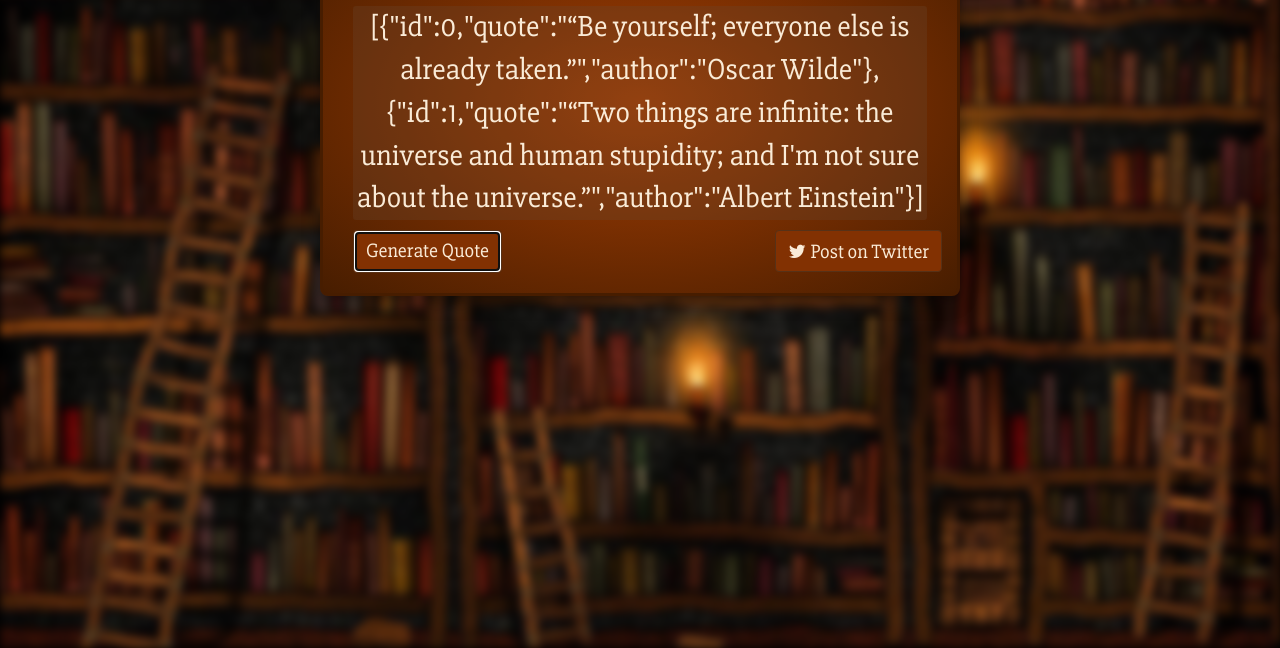
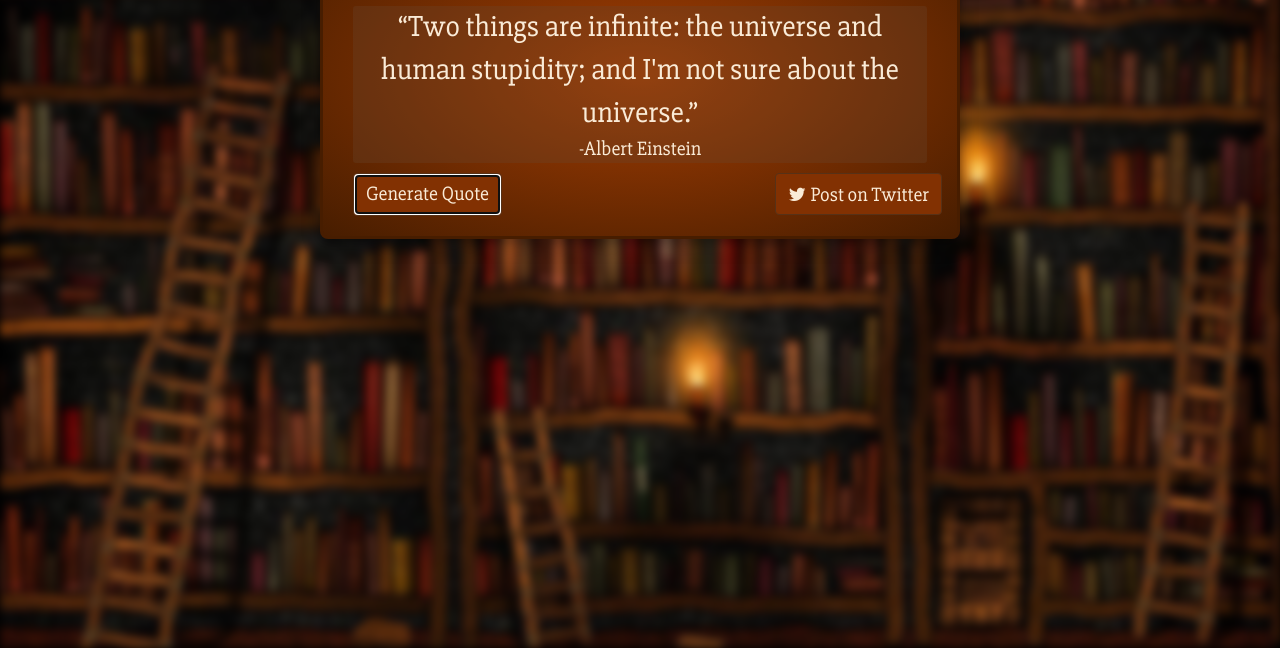
Before and after one commit to LocksDany/rqm, a plain HTML site: page index.html in a window 1280 px wide. Both pictures are taken after a click on the button "Generate Quote". Shown: the part 152-800 px from the top of the page. Drawn offline with nearby package versions, Linux system fonts and the light colour scheme.

Commit message:
Random Quote Generator added

```diff
--- a/css/main.css
+++ b/css/main.css
@@ -61,6 +61,10 @@ p {
     border-radius: 3px;
 }
 
+.author{
+    text-align: right;
+}
+
 #gen-button{
     font-family: 'Slabo 27px';
     font-size: 20px;
@@ -75,6 +79,10 @@ p {
     background-color: antiquewhite;
 }
 
+a {
+    color:antiquewhite!important;
+}
+
 .twitter {
     background-color: #823102;
     border-style: solid;
@@ -85,7 +93,7 @@ p {
 }
 
 .twitter:hover{
-    color: #823102;
+    color: #823102!important;
     background-color: antiquewhite;
 }
 
--- a/index.html
+++ b/index.html
@@ -26,7 +26,7 @@
                 <div class="col-md-12 text-center"><h1>Random Quote Generator</h1></div>
 
                 <div class="col-md-12">
-            <p id="gen" class="text-center quote">Here</p>
+            <p id="gen" class="text-center quote">CLick Generate Quote to generate a random quote</p>
                 </div>
                 <div class="col-xs-1 center-block">
             <button id="gen-button" class="btn">Generate Quote</button>
@@ -34,7 +34,7 @@
 
 
                 <div class="col pull-right">
-                    <a href="#" class="twitter btn btn-social btn-twitter">
+                    <a href="#" id="twitter-button" class="twitter btn btn-social btn-twitter">
                     <span class="fa fa-lg fa-twitter">
                         <span class="twitter-text"> Post on Twitter</span>
                     </span>
--- a/js/js.js
+++ b/js/js.js
@@ -1,7 +1,24 @@
 $(document).ready(function(){
     $("#gen-button").on('click', function(){
    $.getJSON("/js/json/quotes.json", function(json){
-      $("#gen").html(JSON.stringify(json));
+      var html = "";
+       var id = Math.floor(Math.random() * 2);
+
+       json = json.filter(function(val){
+          return (val.id == id);
+       });
+
+       json.forEach(function(val){
+           html += val.quote + "<br>" + "<span class='author'>" + "-" + val.author + "</span>";
+       });
+
+       $("#gen").html(html);
+
    });
 });
+
+    $("#twitter-button").on('click', function(){
+       window.alert("Works!");
+    });
+
 });
```
